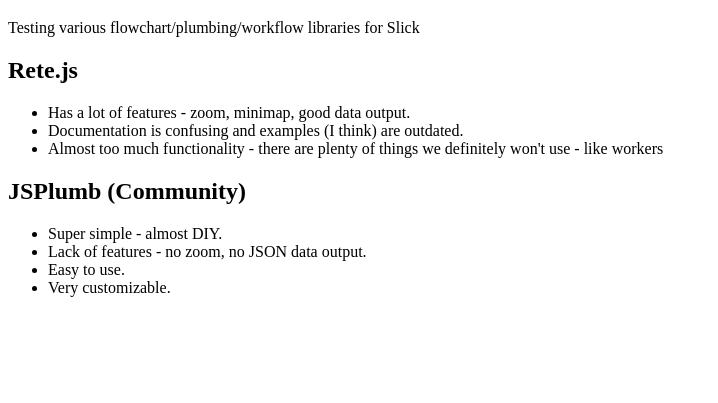
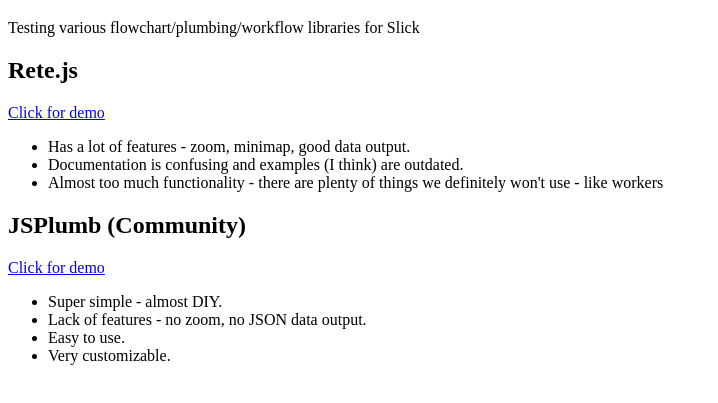
Before and after one commit to ryankinal/workflow-researc, a plain HTML site: page index.html in a window 1280 px wide. Shown: the part 61-464 px from the top of the page, without its empty margins (0-718 px from the left). Drawn offline with Linux system fonts and the light colour scheme.

Commit message:
Added demo links

```diff
--- a/index.html
+++ b/index.html
@@ -8,6 +8,7 @@
 		<p>Testing various flowchart/plumbing/workflow libraries for Slick</p>
 
 		<h2>Rete.js</h2>
+		<p><a href="./rete">Click for demo</a></p>
 		<ul>
 			<li>Has a lot of features - zoom, minimap, good data output.</li>
 			<li>Documentation is confusing and examples (I think) are outdated.</li>
@@ -15,6 +16,7 @@
 		</ul>
 
 		<h2>JSPlumb (Community)</h2>
+		<p><a href="./jsplumb">Click for demo</a></p>
 		<ul>
 			<li>Super simple - almost DIY.</li>
 			<li>Lack of features - no zoom, no JSON data output.</li>
```
